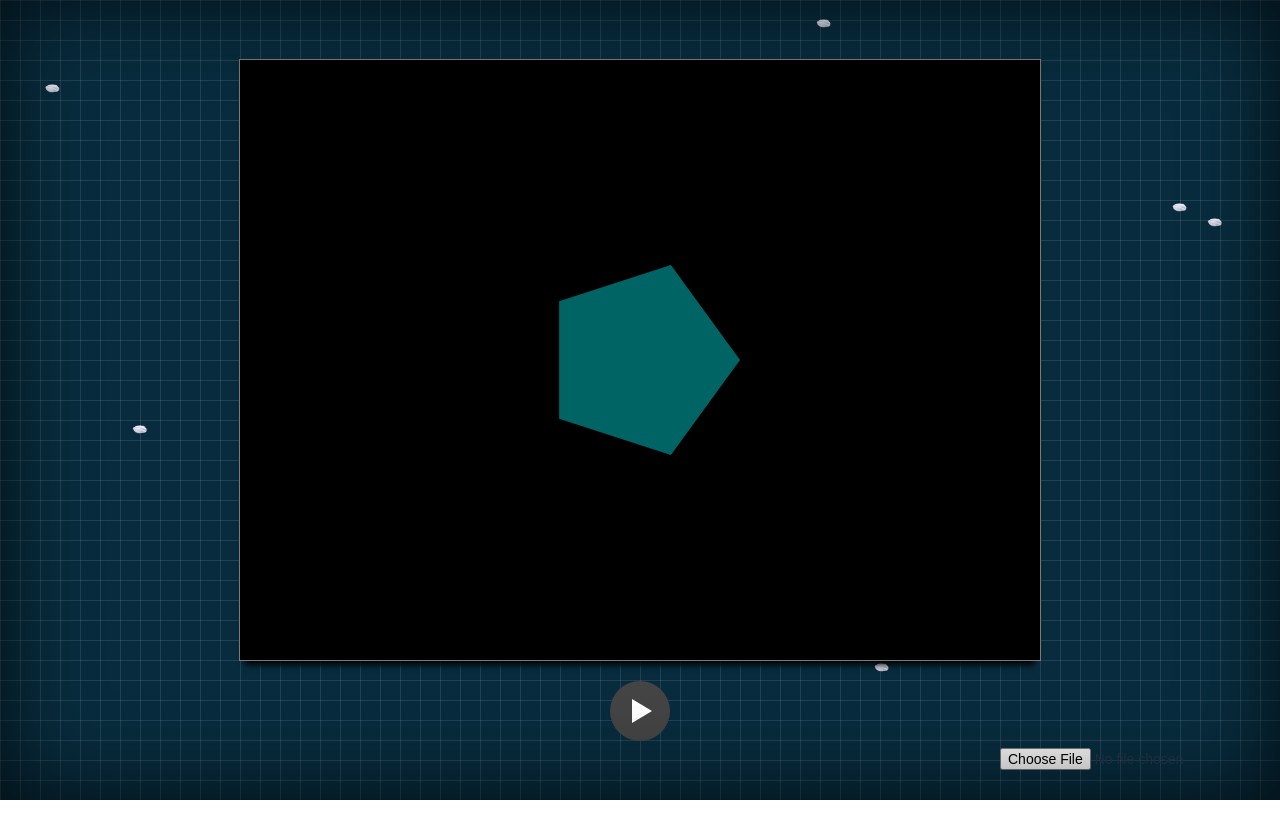
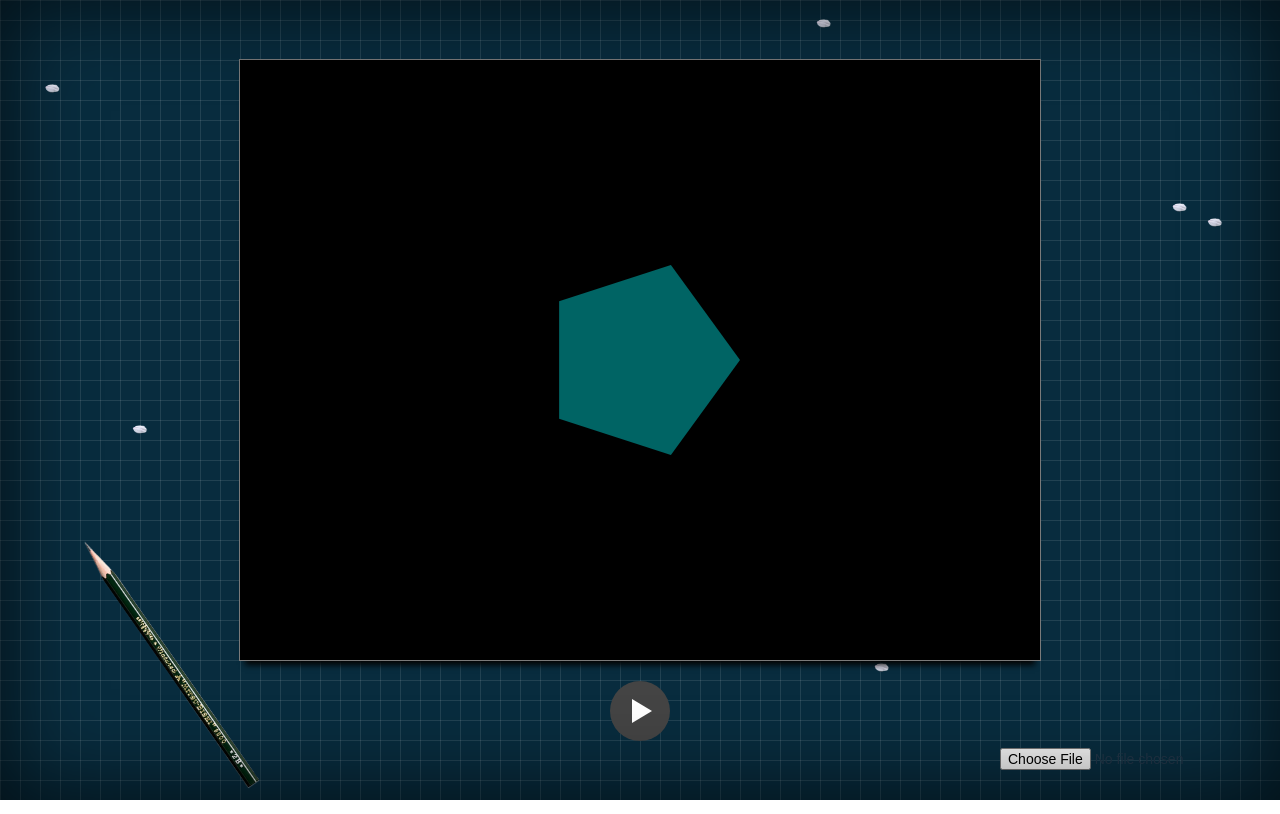
Before and after one commit to Sea10wood/mv-visualizer, a React (Vite) app: page / in a window 1280 px wide. Built offline with nearby package versions, Linux system fonts and the light colour scheme.

Commit message:
鉛筆の追加

```diff
--- a/src/App.css
+++ b/src/App.css
@@ -143,3 +143,13 @@ html,
   font-size: 14px;
   z-index: 10;
 }
+
+.pencil-image {
+  position: absolute;
+  bottom: 90px;
+  left: 20px;
+  transform: rotate(55deg);
+  width: 24vw;
+  height: auto;
+  z-index: 10;
+}
--- a/src/App.jsx
+++ b/src/App.jsx
@@ -309,6 +309,7 @@ export default function App() {
         )}
       </div>
       <input type="file" onChange={handleFileChange} accept="audio/*" className="input-audio" />
+      <img src="鉛筆.png" alt="鉛筆" className="pencil-image" />
     </div>
   );
 }
```
Also changed, not shown: public/鉛筆.png (added).
